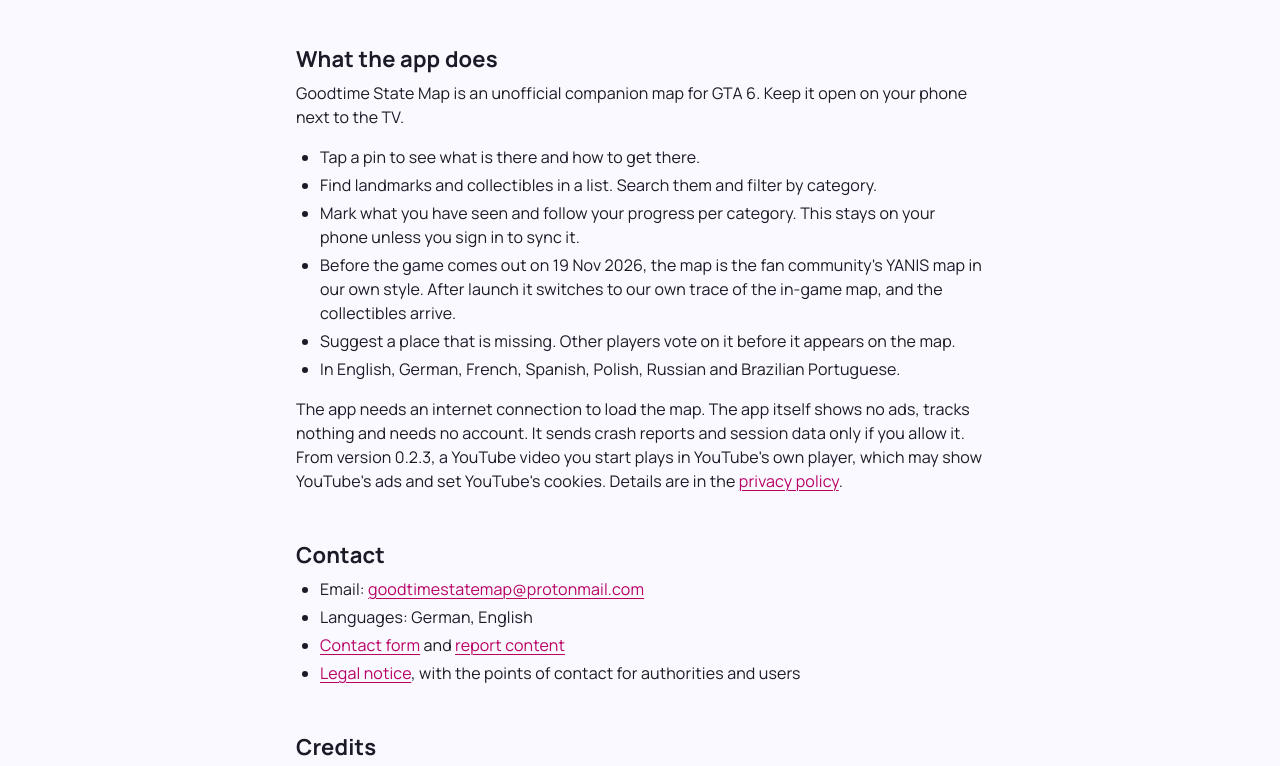
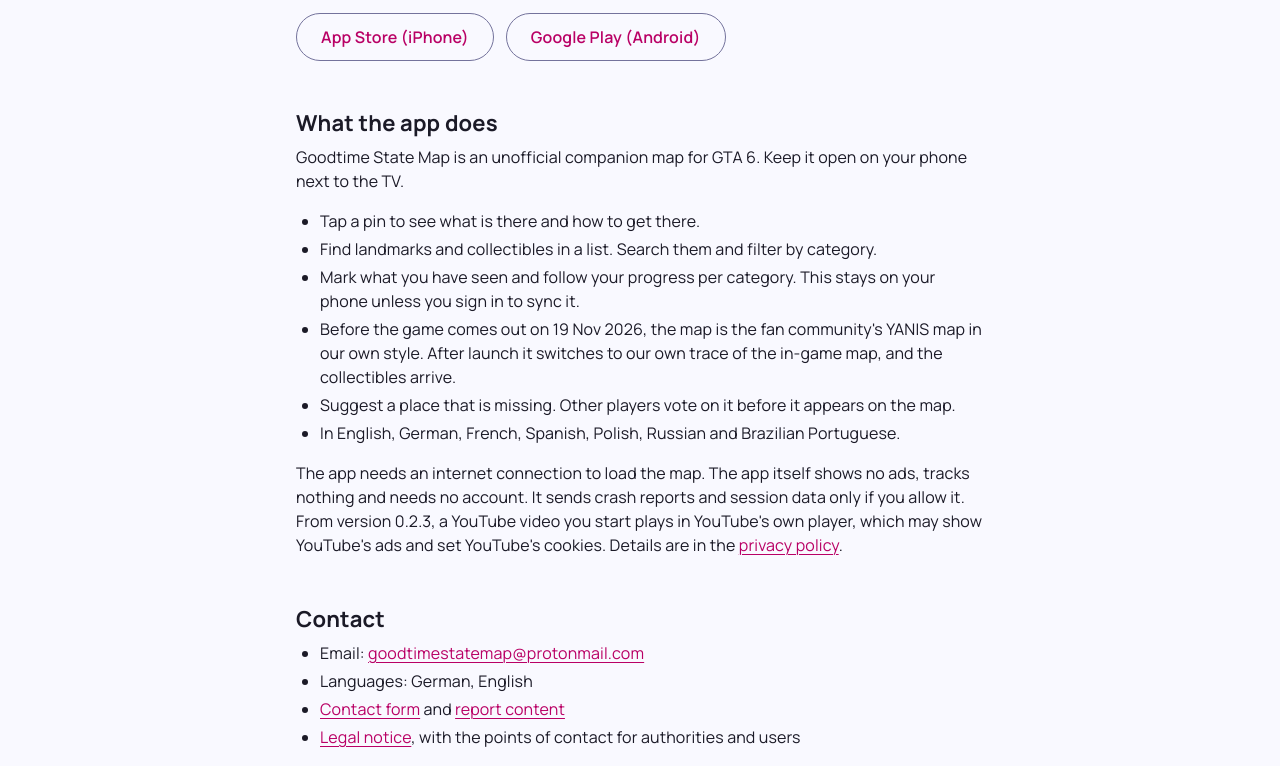
Before and after one commit to simonoppowa/simonoppowa.github.io, a plain HTML site: page goodtime-state-map/index.html in a window 1280 px wide. Shown: the part 180-946 px from the top of the page. Drawn offline with Linux system fonts and the light colour scheme.

Commit message:
goodtime-state-map: add App Store and Google Play links

```diff
--- a/goodtime-state-map/index.html
+++ b/goodtime-state-map/index.html
@@ -30,6 +30,13 @@
         <p class="tagline">Unofficial fan map for GTA 6 · <span lang="de">Inoffizielle Fan-Karte für GTA 6</span></p>
       </div>
     </div>
+
+    <nav aria-label="Download">
+      <ul class="store-links">
+        <li><a href="https://apps.apple.com/app/id6829046073">App Store (iPhone)</a></li>
+        <li><a href="https://play.google.com/store/apps/details?id=de.simono.goodtimestatemap">Google Play (Android)</a></li>
+      </ul>
+    </nav>
 
     <section class="lang-section" id="en" lang="en" aria-labelledby="en-title">
       <h2 id="en-title">What the app does</h2>
```
